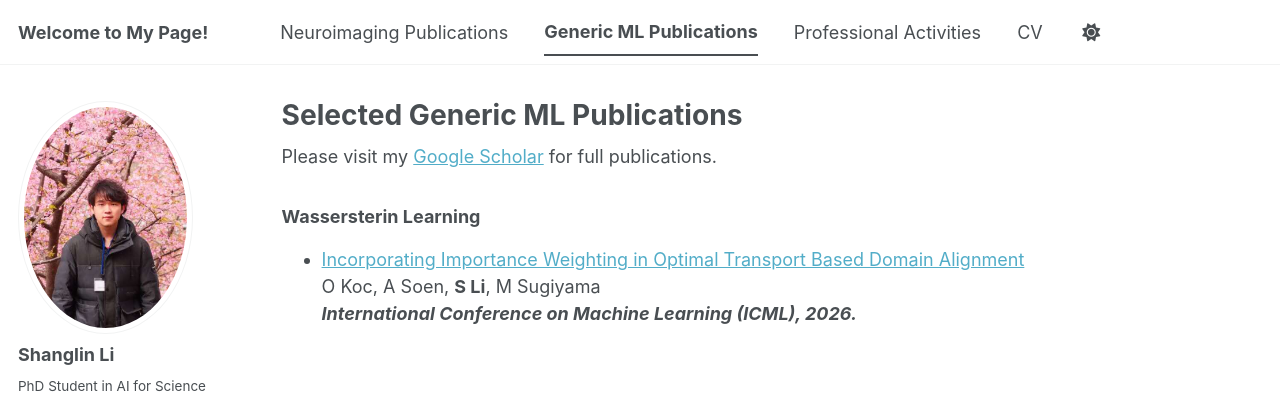
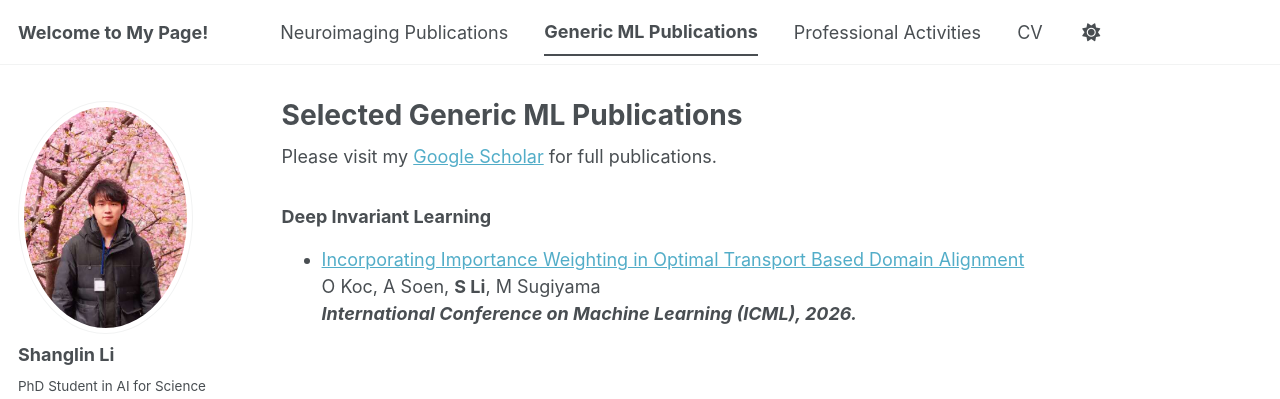
Before and after one commit to fightlesliefigt/fightlesliefigt.github.io, a Jekyll site: the page built from _pages/talks.html, in a window 1280 px wide. Shown: the top 399 px of the page. Built offline with Jekyll 4.4.1, drawn with Linux system fonts in a browser that asks for light colours; a style sheet for code colours, icons or effects is not loaded.

Commit message:
Rename Wassersterin Learning to Deep Invariant Learning

```diff
--- a/_pages/talks.html
+++ b/_pages/talks.html
@@ -8,7 +8,7 @@ author_profile: true
 Please visit my <a href="https://scholar.google.com/citations?user=ZfbvnHkAAAAJ">Google Scholar</a> for full publications.
 
 
-<h3>Wassersterin Learning</h3>
+<h3>Deep Invariant Learning</h3>
 <ul>
 <li><p>
 <a href="https://openreview.net/forum?id=R8HbSt2J4e">Incorporating Importance Weighting in Optimal Transport Based Domain Alignment</a><br />
```
